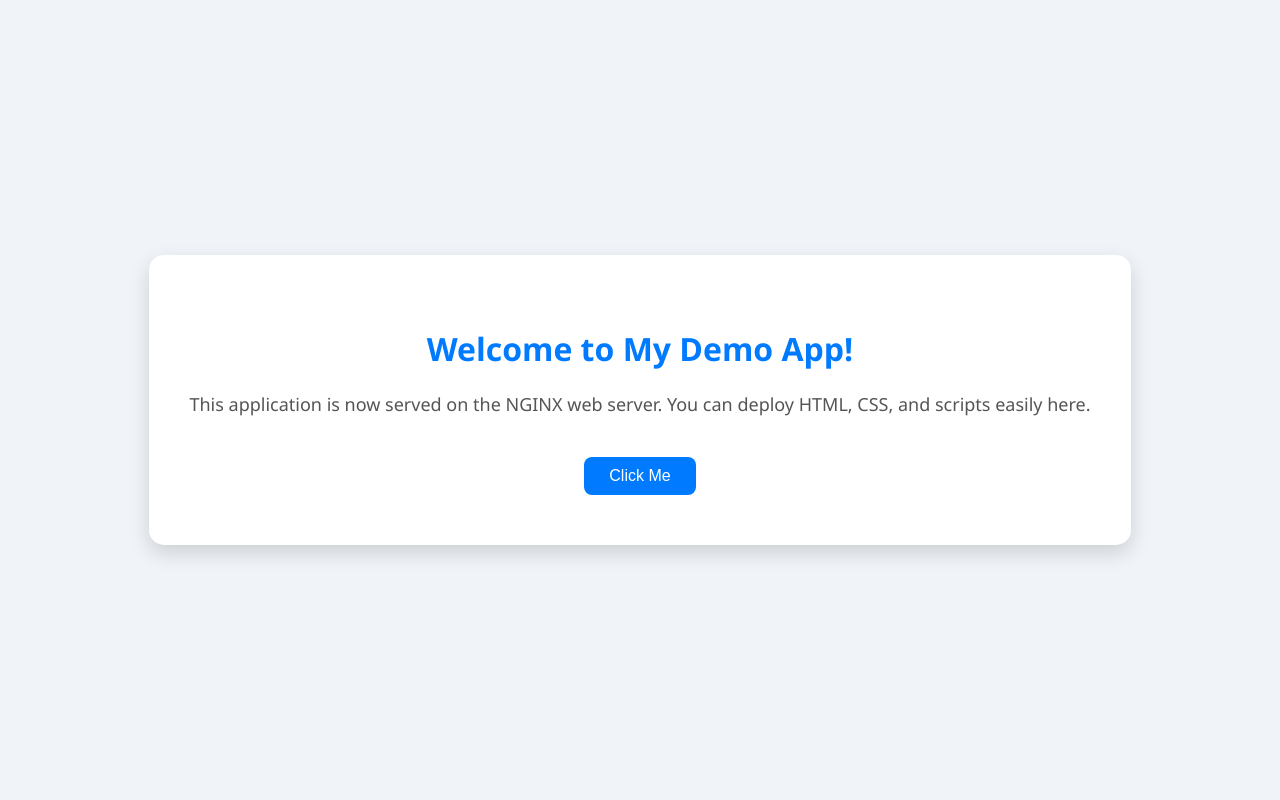
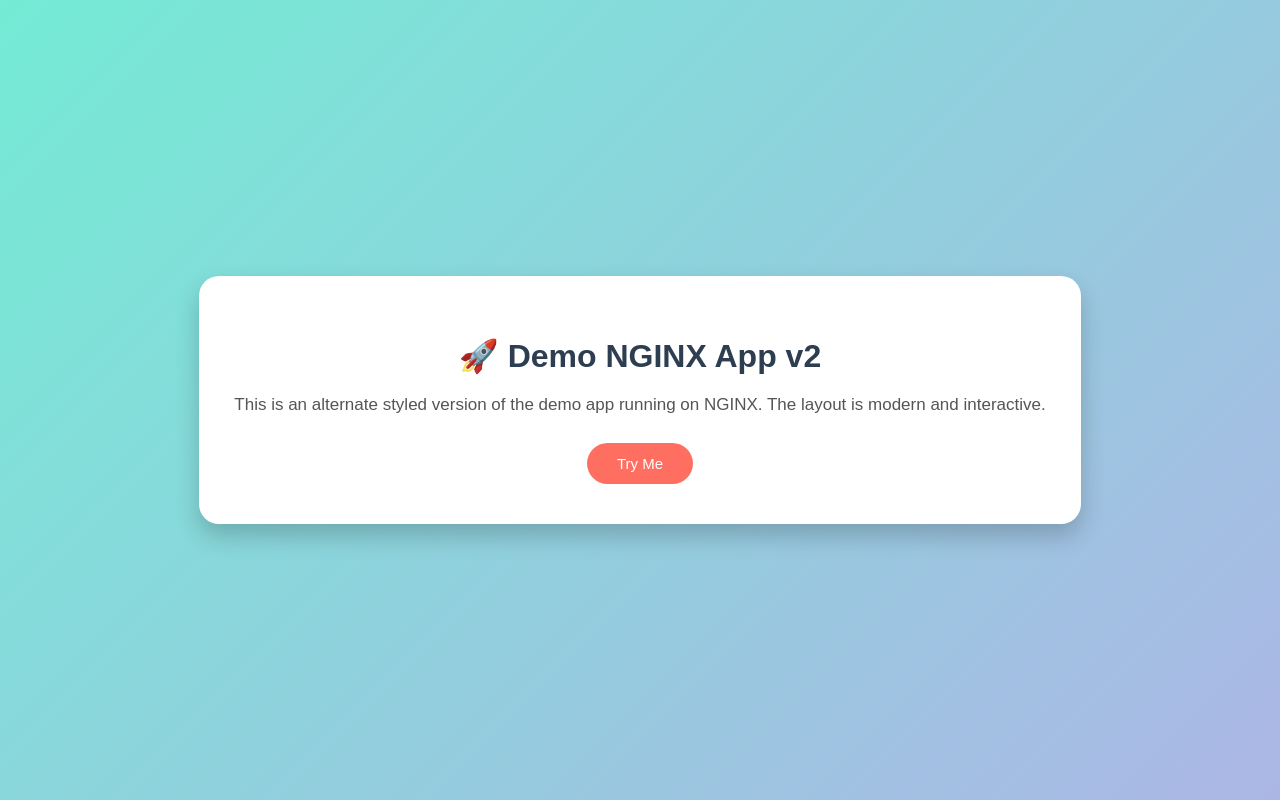
Before and after one commit to Yash-03042005/Nginx-CICD-Pipeline, a plain HTML site: page index.html in a window 1280 px wide. Drawn offline with Linux system fonts and the light colour scheme.

Commit message:
new version

```diff
--- a/index.html
+++ b/index.html
@@ -1,64 +1,71 @@
 <!DOCTYPE html>
 <html lang="en">
 <head>
-    <meta charset="UTF-8">
-    <meta name="viewport" content="width=device-width, initial-scale=1.0">
-    <title>Demo NGINX App</title>
+  <meta charset="UTF-8" />
+  <meta name="viewport" content="width=device-width, initial-scale=1.0"/>
+  <title>Demo NGINX App v2</title>
   <style>
     /* Internal CSS */
     body {
-            font-family: 'Segoe UI', Tahoma, Geneva, Verdana, sans-serif;
+      font-family: Arial, Helvetica, sans-serif;
       margin: 0;
       padding: 0;
-            background: #f0f4f8;
+      height: 100vh;
       display: flex;
       justify-content: center;
       align-items: center;
-            height: 100vh;
-            color: #333;
+      background: linear-gradient(135deg, #74ebd5 0%, #ACB6E5 100%);
     }
 
-        .container {
+    .card {
       text-align: center;
-            background-color: #ffffff;
-            padding: 50px 40px;
-            border-radius: 15px;
-            box-shadow: 0 8px 20px rgba(0, 0, 0, 0.15);
+      background: #ffffff;
+      padding: 40px 35px;
+      border-radius: 20px;
+      box-shadow: 0 12px 25px rgba(0, 0, 0, 0.2);
+      transition: transform 0.3s ease, box-shadow 0.3s ease;
+    }
+
+    .card:hover {
+      transform: translateY(-8px);
+      box-shadow: 0 16px 35px rgba(0, 0, 0, 0.25);
     }
 
     h1 {
-            color: #007BFF;
-            margin-bottom: 20px;
+      margin-bottom: 15px;
+      font-size: 2rem;
+      color: #2c3e50;
     }
 
     p {
-            font-size: 18px;
-            line-height: 1.6;
+      font-size: 17px;
+      line-height: 1.5;
       color: #555;
+      margin-bottom: 25px;
     }
 
     button {
-            margin-top: 20px;
-            padding: 10px 25px;
-            font-size: 16px;
-            background-color: #007BFF;
+      padding: 12px 30px;
+      font-size: 15px;
+      background: #ff6f61;
       color: white;
       border: none;
-            border-radius: 8px;
+      border-radius: 50px;
       cursor: pointer;
-            transition: 0.3s;
+      transition: background 0.3s ease, transform 0.2s ease;
     }
 
     button:hover {
-            background-color: #0056b3;
+      background: #e74c3c;
+      transform: scale(1.05);
     }
   </style>
 </head>
 <body>
-    <div class="container">
-        <h1>Welcome to My Demo App!</h1>
-        <p>This application is now served on the NGINX web server. You can deploy HTML, CSS, and scripts easily here.</p>
-        <button onclick="alert('Hello! This is a demo button.')">Click Me</button>
+  <div class="card">
+    <h1>🚀 Demo NGINX App v2</h1>
+    <p>This is an alternate styled version of the demo app running on NGINX. The layout is modern and interactive.</p>
+    <button onclick="alert('Hello again! Welcome to version 2.')">Try Me</button>
   </div>
 </body>
 </html>
```
Lines whose indentation alone changed are shown as unchanged.
